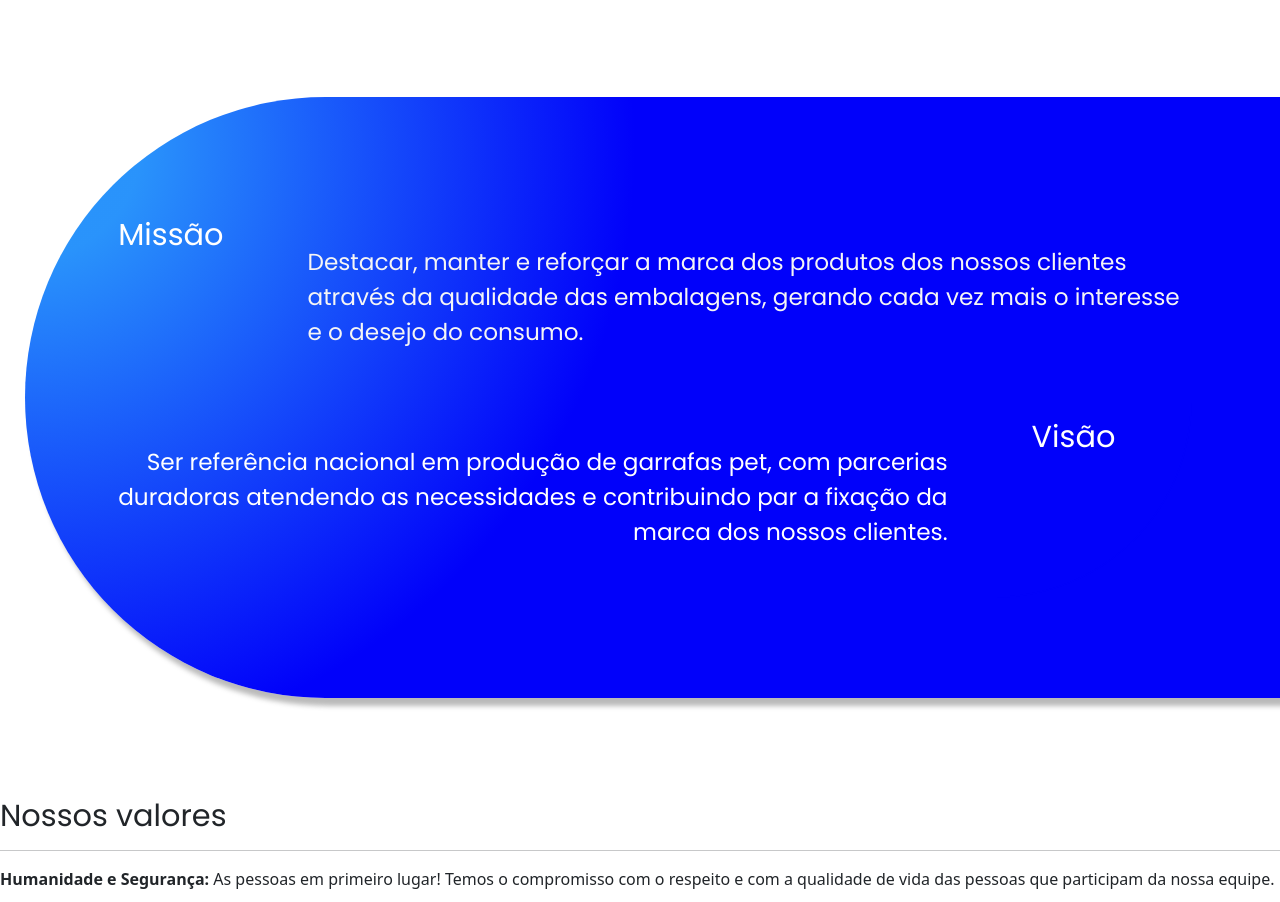
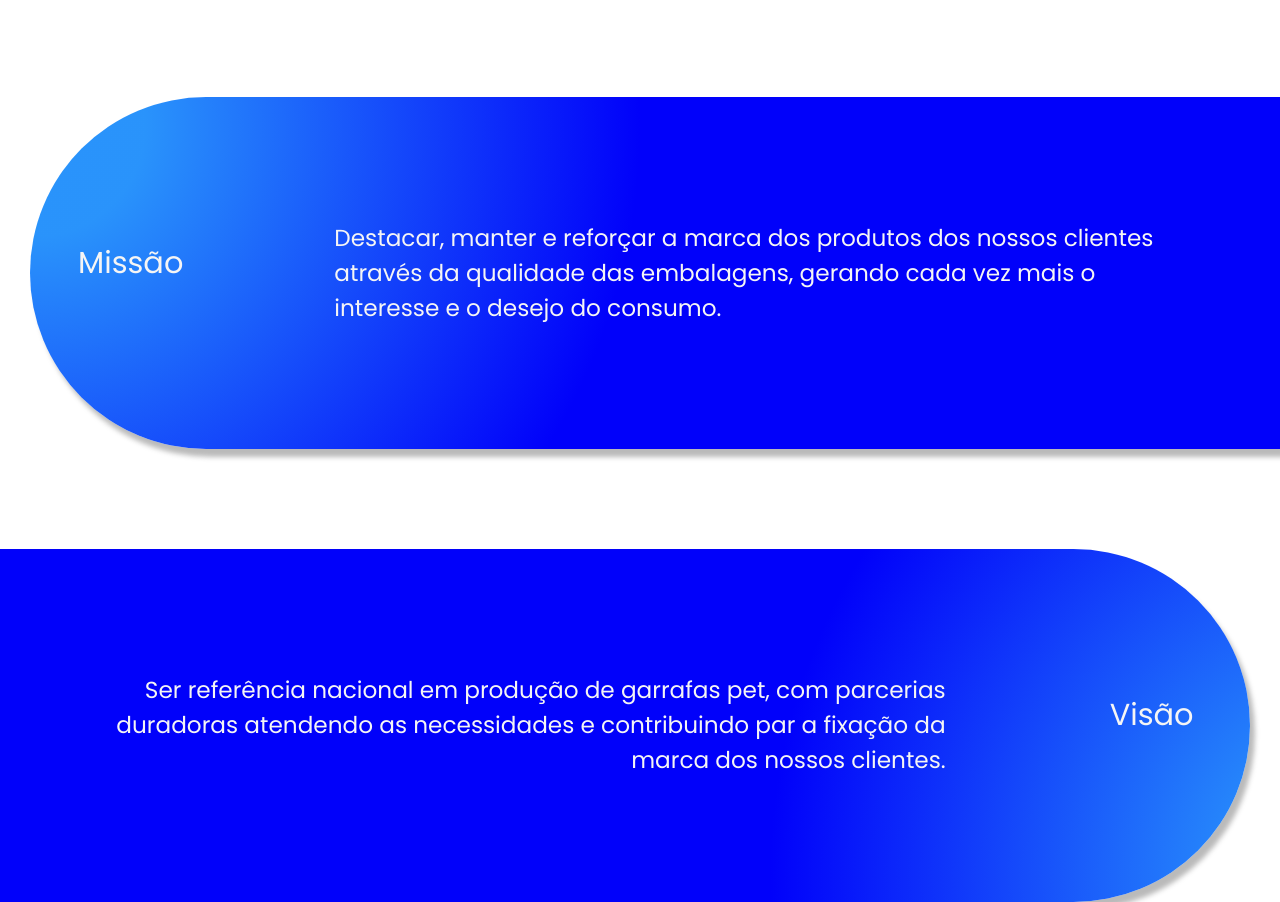
Before and after one commit to elizbethsandri/Mpacking, a website: page empresa.html in a window 1280 px wide. Shown: the part 1101-2003 px from the top of the page. Drawn offline with nearby package versions, Linux system fonts and the light colour scheme.

Commit message:
Finished missão/visão section

```diff
--- a/css/empresa.css
+++ b/css/empresa.css
@@ -63,46 +63,33 @@ body {
 
 .missãoevisão {
     font-family: var(--heading-font-family);
-    margin: 100px 0 100px 25px;
-    padding: 100px 50px;
+    color: whitesmoke;
+}
+
+.missão {
+    margin: 100px 0px 100px 30px;
+    padding: 100px 0px;
     background-image: radial-gradient( circle 550px at 0.4% 8.3%, rgba(37,145,251,0.98) 20%, #0101fa 110%);
     box-shadow: 5px 8px 5px #a7a7a7c7;
     border-top-left-radius: 500px;
     border-bottom-left-radius: 500px;
 }
 
-.missãoevisão h2 {
-    padding: 20px 0;
+.visão {
+    margin: 100px 30px 100px 0px;
+    padding: 100px 0px;
+    background-image: radial-gradient( circle 550px at 110.0% 92.3%, rgba(37,145,251,0.98) 20%, #0101fa 110%);
+    box-shadow: 5px 8px 5px #a7a7a7c7;
+    border-top-right-radius: 500px;
+    border-bottom-right-radius: 500px;
 }
 
 .missãoevisão p {
-    padding: 20px 0px;
-    margin: 0 auto;
+    padding: 0px;
+    margin: 0 80px auto;
     font-size: 1.45em;
     font-weight: 500;
-    color: whitesmoke;
 }
-
-.small-section-left {
-    color: white;
-}
-
-.small-section-right {
-    border: #0101fa 2px solid;
-    border-top-right-radius: -1000px;
-    border-bottom-right-radius: 1000px;
-    margin-right: 50px;
-    border-left: transparent;
-    color: white;
-}
-
-
-
-.visão p {
-
-    color: white;
-}
-
 
 .titles {
     font-family: var(--heading-font-family);
--- a/empresa.html
+++ b/empresa.html
@@ -99,11 +99,11 @@
         <div class="missãoevisão">
           <div class="missão">
             <div class="row">
-              <div class="small-section-left col-2">
-              <h2 class="titles pe-4 text-end">Missão</h2>
+              <div class="col-2">
+              <h2 class="titles p-5 text-end">Missão</h2>
               </div>
               <div class="p-0 col">
-              <p class="p-5 text-start">
+              <p class="p-4 text-start">
                   Destacar, manter e reforçar a marca dos produtos dos nossos clientes através da qualidade das
                   embalagens, gerando cada vez mais o interesse e o desejo do consumo.
               </p>
@@ -113,13 +113,13 @@
           <div class="visão">
             <div class="row">
               <div class="p-0 col">
-                <p class="p-5 text-end">
+                <p class="p-4 text-end">
                       Ser referência nacional em produção de garrafas pet, com parcerias duradoras atendendo
                       as necessidades e contribuindo par a fixação da marca dos nossos clientes.
                 </p>
               </div>
-              <div class="small-section-right text-center col-2">
-                <h2 class="titles ps-4 text-start">Visão</h2>
+              <div class="col-2">
+                <h2 class="titles p-5 text-start">Visão</h2>
               </div>
             </div>
           </div>
```
Also changed, not shown: css/test.css (added, +60 -0 lines).
